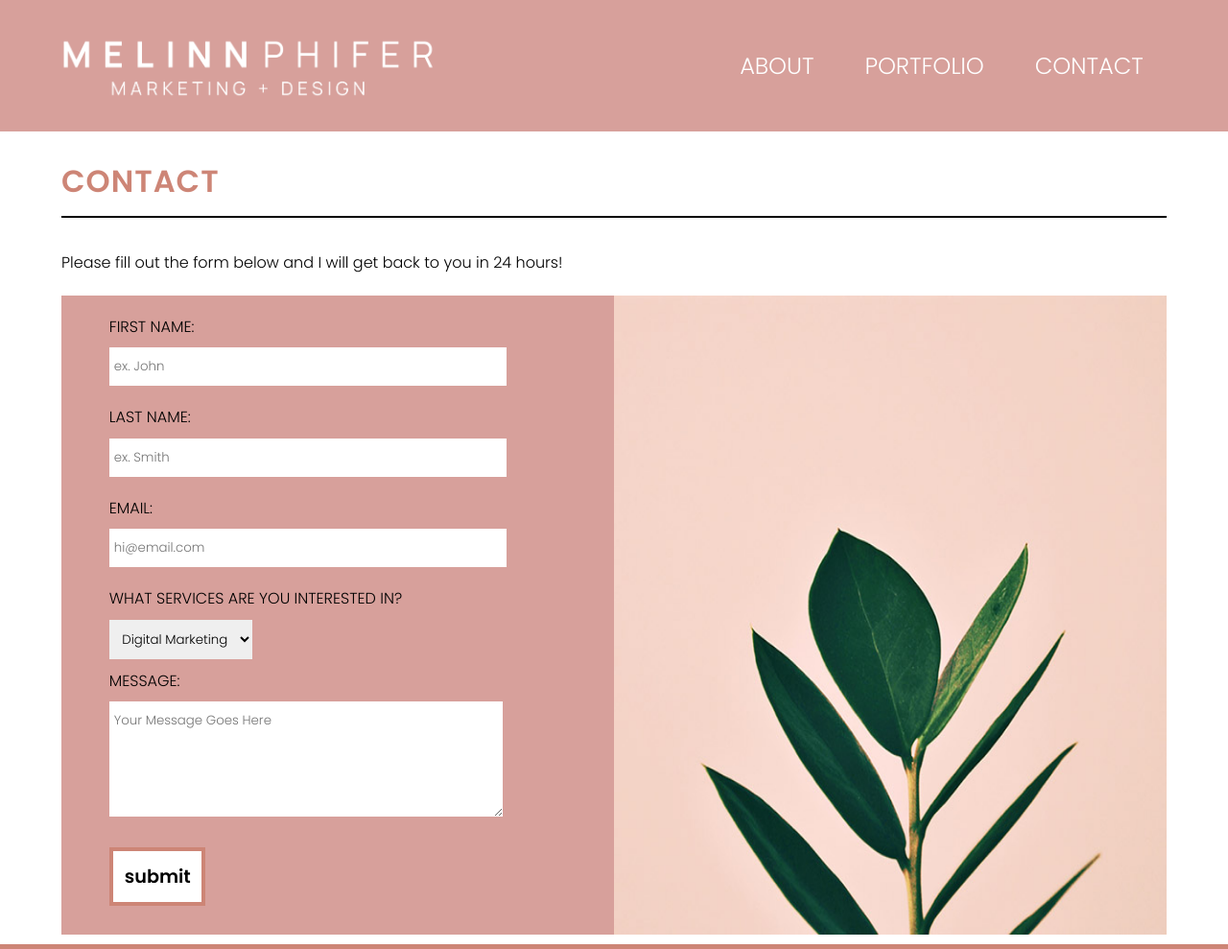
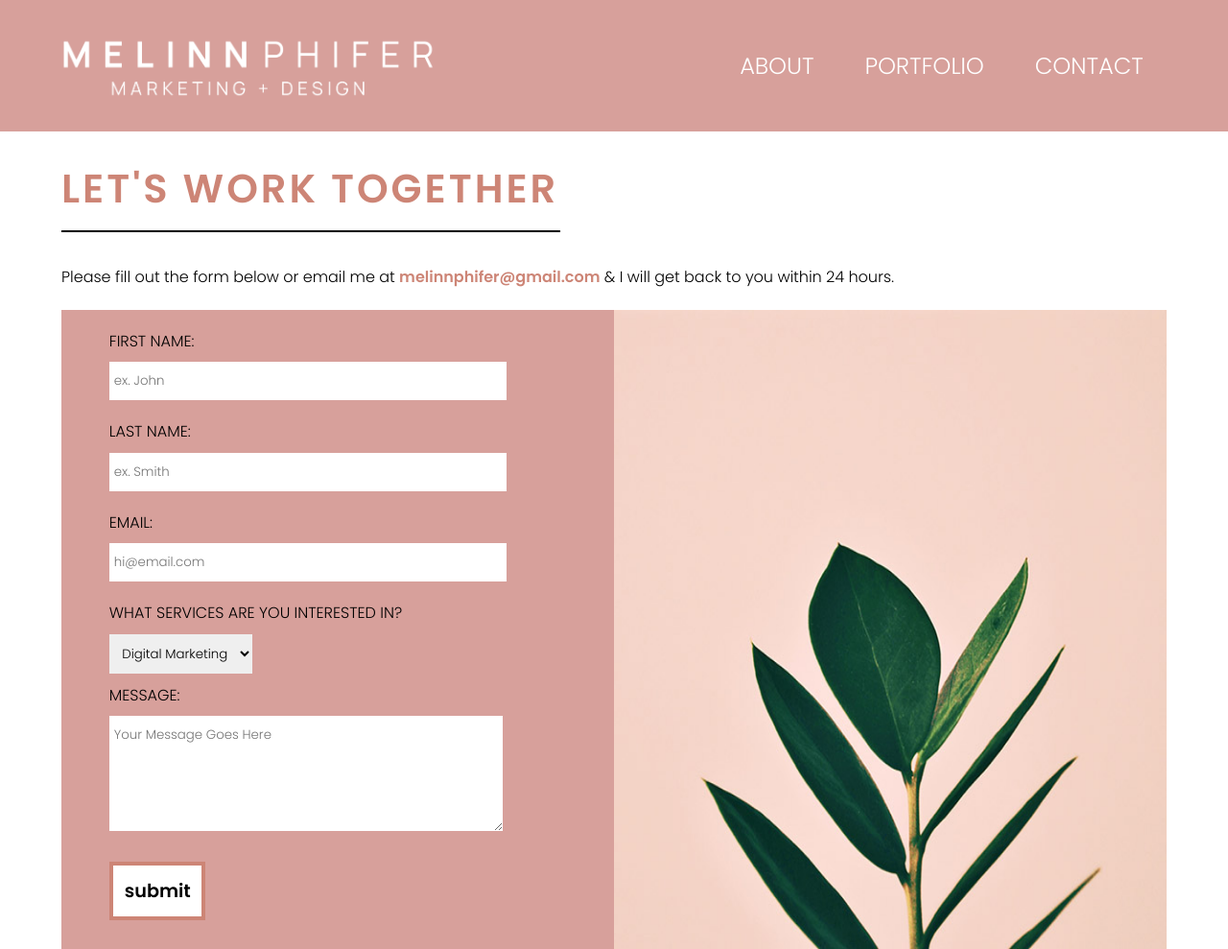
Before and after one commit to mphifer/project2_phifer_melinn, a plain HTML site: page contact.html in a window 1280 px wide. Shown: the top 989 px of the page at 96% size. Drawn offline with nearby package versions, Linux system fonts and the light colour scheme.

Commit message:
increase h1 sizing on pages

```diff
--- a/contact.html
+++ b/contact.html
@@ -55,8 +55,8 @@
 
 		<main>
 			<div class="portfolio-heading">
-				<h1>Contact </h1>
-				<p class="contact-me"> Please fill out the form below and I will get back to you in 24 hours! </p>
+				<h1>Let's Work Together</h1>
+				<p class="contact-me"> Please fill out the form below or email me at <a href="mailto:melinnphifer@gmail.com">melinnphifer@gmail.com</a> & I will get back to you within 24 hours.</p>
 			</div>
 
 			<section class="contact">
--- a/styles.css
+++ b/styles.css
@@ -82,7 +82,7 @@ p {
 /* Portfolio Heading*/
 .portfolio-heading h1 {
 	font-size: 2rem;
-	letter-spacing: 1px;
+	letter-spacing: 3px;
 	text-transform:uppercase;
 	color: #cd8576;
 	padding:1% 0 1% 0;
@@ -334,6 +334,7 @@ img {
 	font-size: 1.3rem;
 	text-transform: uppercase;
 	font-weight: bold;
+	letter-spacing: 3px;
 }
 
 /*============================================
@@ -342,6 +343,12 @@ img {
 *
 *
 *===========================================*/
+.contact-me a {
+	text-decoration: none;
+	color: #cd8576;
+	font-weight:bold;
+}
+
 .contact-me {
 	padding-bottom: 3%;
 }
@@ -428,10 +435,10 @@ textarea#comments, input#firstname, input#lastname, input#email, input#telephone
 
 .submit input:hover {
 	  background-color: black;
-	  color: white;
+	  color: #F3E2E1;
 	}
 
-	.button:active {
+.submit input:active {
 	  background-color: #d4d4d4;
 	  color: #ffff;
 	}
@@ -560,6 +567,11 @@ figcaption {
 .hero-image {
 	padding: 20% 0 20% 0;
 }
+
+.portfolio-heading h1 {
+	font-size: 2.6rem;
+	letter-spacing: 3px;
+	max-width: 520px;
 
 }
 /**********************End Min-width 850px *******************/
```
